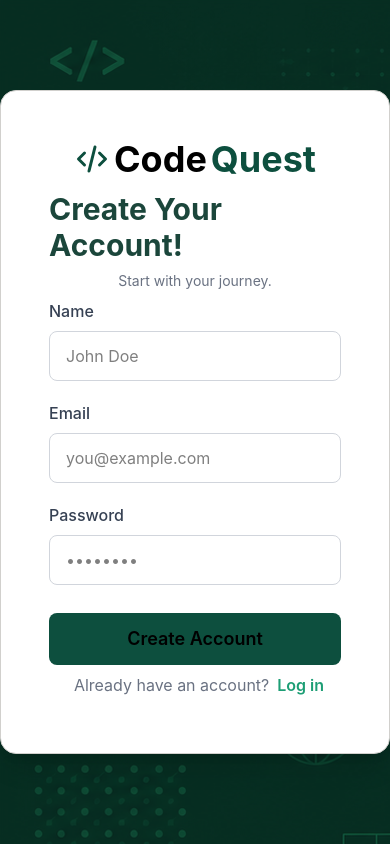
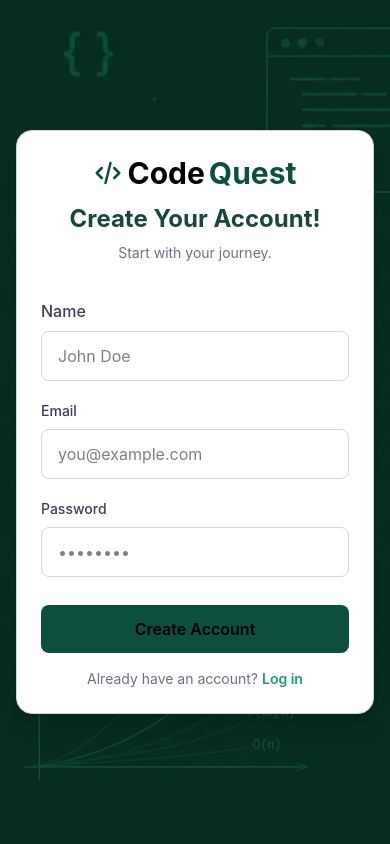
Before and after one commit to niyatipandey/CodeQuest, a React (Vite) app in the folder client/: page /register in a window 390 px wide. Built offline with nearby package versions, Linux system fonts and the light colour scheme.

Commit message:
fixed login and register page responsiveness

```diff
--- a/client/src/pages/Login.jsx
+++ b/client/src/pages/Login.jsx
@@ -40,18 +40,18 @@ const Login = ({setToken}) => {
     }
 
   return (
-    <div className='min-h-screen flex items-center justify-center w-screen bg-[#F7F8FA]' style={{backgroundImage: `url(${Background})`}}>
+    <div className="min-h-screen w-screen flex items-center justify-center px-4 py-8 bg-[#F7F8FA] bg-cover bg-center bg-no-repeat" style={{ backgroundImage: `url(${Background})` }}>
         <div className='absolute inset-0 bg-[#0B2E26]/55'></div>
-        <form className="relative z-10 w-full max-w-lg bg-white border border-[#d1d0cd] rounded-2xl shadow-xl p-12">
+        <form className="relative z-10 w-full max-w-md sm:max-w-lg bg-white border border-[#d1d0cd] rounded-2xl shadow-xl p-6 sm:p-8 md:p-12">
             <div className='flex flex-col justify-center items-center'>
-                <h1 className="flex items-center text-center gap-1 text-4xl font-bold">
+                <h1 className="flex items-center text-center gap-1 text-3xl sm:text-4xl font-bold">
                     <TbCode className="text-[#0d4f3e]"/>Code<span className='text-[#0d4f3e]'>Quest</span>
                 </h1>
-                <h3 className='font-bold text-3xl text-[#1b463b] mt-3'>Welcome Back!</h3>
-                <p className='text-gray-500 m-2 text-sm'>Continue your DSA journey.</p>
+                <h3 className='font-bold text-2xl sm:text-3xl text-center text-[#1b463b] mt-3'>Welcome Back!</h3>
+                <p className="text-gray-500 mt-2 text-sm sm:text-base text-center">Continue your DSA journey.</p>
             </div>
-            <div className='flex flex-col'>
-                <label className='font-medium text-gray-700 mb-2 text-base'>Email</label>
+            <div className='flex flex-col mt-6"'>
+                <label className='font-medium text-gray-700 mb-2 text-sm sm:text-base'>Email</label>
                 <input type="text"
                 value={email}
                 className='border border-gray-300 rounded-lg py-3 px-4 mb-5 focus:outline-none focus:border-[#1D9E75] focus:ring-2 focus:ring-[#1D9E75]/20'
@@ -59,7 +59,7 @@ const Login = ({setToken}) => {
                     setEmail(e.target.value)
                 }}
                 placeholder='you@example.com'/>
-                <label className='font-medium text-gray-700 mb-2 text-base'>Password</label>
+                <label className='font-medium text-gray-700 mb-2 text-sm sm:text-base'>Password</label>
                 <input type="password"
                 value={pass}
                 className='border border-gray-300 rounded-lg py-3 px-4 mb-5 focus:outline-none focus:border-[#1D9E75]'
@@ -70,8 +70,8 @@ const Login = ({setToken}) => {
 
                 {error && <p className='text-red-500 text-sm mt-1'>{error}</p>}
                 <button type='button' onClick={loginBtn}
-                className='cursor-pointer bg-[#0d4f3e] hover:shadow-md py-3 mt-2 text-lg font-semibold transition-all duration-200 rounded-lg hover:bg-[#08765b] hover:translate-y-0.5'>Login</button>
-                <div className='flex justify-center items-center'>
+                className="w-full cursor-pointer bg-[#0d4f3e] hover:shadow-md py-3 sm:py-4 text-base sm:text-lg font-semibold rounded-lg transition-all duration-200 hover:bg-[#08765b]">Login</button>
+                <div className="flex flex-wrap justify-center items-center gap-1 mt-3 text-sm sm:text-base">
                     <p className='m-2 text-gray-500'>Don't have an account?</p>
                     <Link to="/register" className='text-[#1D9E75] hover:underline font-semibold transition-colors'>Sign Up</Link>
                 </div>
--- a/client/src/pages/Register.jsx
+++ b/client/src/pages/Register.jsx
@@ -33,17 +33,17 @@ const Register = () => {
     }
 
   return (
-        <div className='min-h-screen flex items-center justify-center w-screen bg-[#F7F8FA]' style={{backgroundImage: `url(${Background})`}}>
+        <div className="min-h-screen w-screen flex items-center justify-center px-4 py-8 bg-[#F7F8FA] bg-cover bg-center bg-no-repeat"style={{ backgroundImage: `url(${Background})` }}>
             <div className='absolute inset-0 bg-[#0B2E26]/55'></div>
-            <form className="relative z-10 w-full max-w-lg bg-white border border-[#d1d0cd] rounded-2xl shadow-xl p-12">
+            <form className="relative z-10 w-full max-w-md sm:max-w-lg bg-white border border-[#d1d0cd] rounded-2xl shadow-xl p-6 sm:p-8 md:p-10 max-h-[95vh] overflow-y-auto">
                 <div className='flex flex-col justify-center items-center'>
-                    <h1 className="flex items-center text-center gap-1 text-4xl font-bold">
+                    <h1 className="flex items-center text-center gap-1 text-3xl sm:text-4xl font-bold">
                         <TbCode className="text-[#0d4f3e]"/>Code<span className='text-[#0d4f3e]'>Quest</span>
                     </h1>
-                    <h3 className='font-bold text-3xl text-[#1b463b] mt-3'>Create Your Account!</h3>
-                    <p className='text-gray-500 m-2 text-sm'>Start with your journey.</p>
+                    <h3 className="font-bold text-2xl sm:text-3xl text-[#1b463b] mt-3 text-center">Create Your Account!</h3>
+                    <p className="text-gray-500 mt-2 mb-5 text-sm sm:text-base text-center">Start with your journey.</p>
                 </div>
-                <div className='flex flex-col'>
+                <div className='flex flex-col mt-4'>
                     <label className='font-medium text-gray-700 mb-2 text-base'>Name</label>
                     <input type="text"
                     value={name}
@@ -52,7 +52,7 @@ const Register = () => {
                         setName(e.target.value)
                     }}
                     placeholder='John Doe'/>
-                    <label className='font-medium text-gray-700 mb-2 text-base'>Email</label>
+                    <label className='font-medium text-gray-700 mb-2 text-sm sm:text-base'>Email</label>
                     <input type="email"
                     value={email}
                     className='border border-gray-300 rounded-lg py-3 px-4 mb-5 focus:outline-none focus:border-[#1D9E75] focus:ring-2 focus:ring-[#1D9E75]/20'
@@ -60,7 +60,7 @@ const Register = () => {
                         setEmail(e.target.value)
                     }}
                     placeholder='you@example.com'/>
-                    <label className='font-medium text-gray-700 mb-2 text-base'>Password</label>
+                    <label className='font-medium text-gray-700 mb-2 text-sm sm:text-base'>Password</label>
                     <input type="password"
                     value={pass}
                     className='border border-gray-300 rounded-lg py-3 px-4 mb-5 focus:outline-none focus:border-[#1D9E75]'
@@ -71,10 +71,10 @@ const Register = () => {
 
                     {error && <p className='text-red-500 text-sm mt-1'>{error}</p>}
                     <button type='button' onClick={registerbtn}
-                    className='cursor-pointer bg-[#0d4f3e] hover:shadow-md py-3 mt-2 text-lg font-semibold transition-all duration-200 rounded-lg hover:bg-[#08765b] hover:translate-y-0.5'>Create Account</button>
+                    className="w-full cursor-pointer bg-[#0d4f3e] hover:shadow-md py-3 sm:py-4 mt-2 text-base sm:text-lg font-semibold rounded-lg transition-all duration-200 hover:bg-[#08765b]">Create Account</button>
                     {success && <p className='text-[#023125] text-sm mt-1'>Account created! Please login.</p>}
-                    <div className='flex justify-center items-center'>
-                        <p className='m-2 text-gray-500'>Already have an account?</p>
+                    <div className="flex flex-wrap justify-center items-center gap-1 mt-4 text-sm sm:text-base">
+                        <p className='text-gray-500'>Already have an account?</p>
                         <Link to="/login" className='text-[#1D9E75] hover:underline font-semibold transition-colors'>Log in</Link>
                     </div>
                 </div>
```
